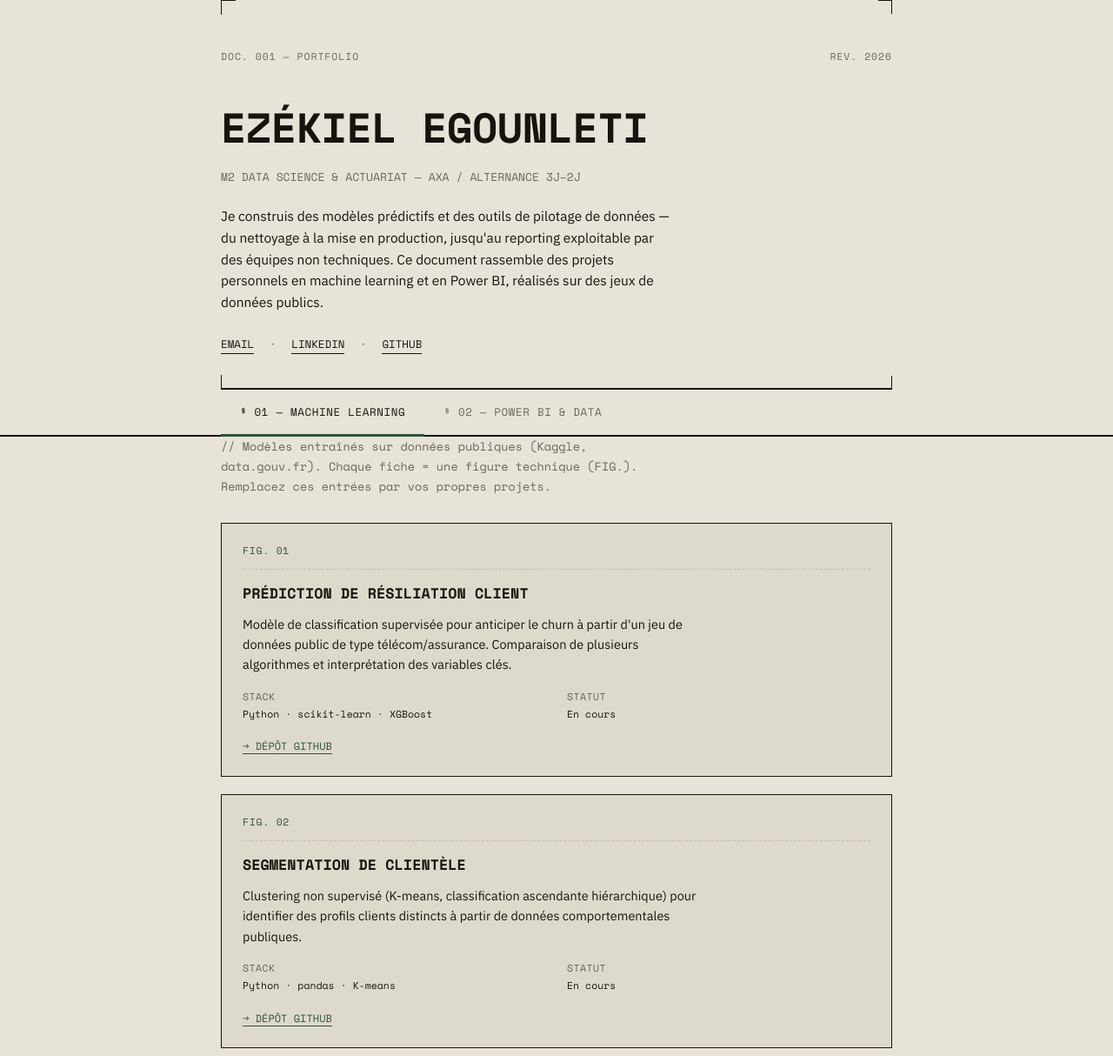
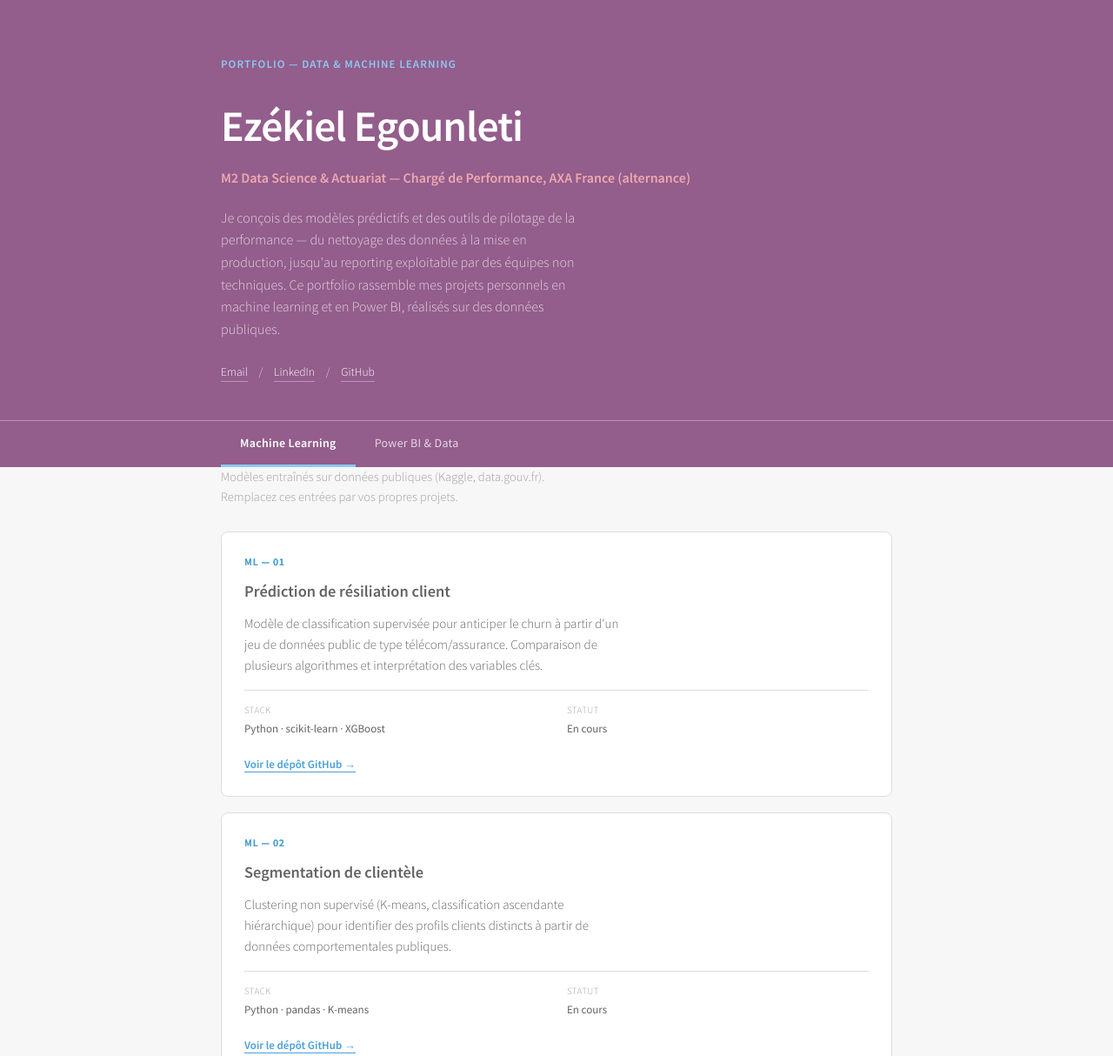
Before and after one commit to ezekiel27egoun/ezekiel27egoun.github.io, a plain HTML site: page index.html in a window 1280 px wide. Shown: the top 1214 px of the page at 87% size. Drawn offline with nearby package versions, Linux system fonts and the light colour scheme.

Commit message:
Add files via upload

```diff
--- a/index.html
+++ b/index.html
@@ -7,124 +7,119 @@
 <meta name="description" content="Portfolio data science, machine learning et Power BI d'Ezékiel Egounleti, M2 Data Science & Actuariat.">
 <link rel="preconnect" href="https://fonts.googleapis.com">
 <link rel="preconnect" href="https://fonts.gstatic.com" crossorigin>
-<link href="https://fonts.googleapis.com/css2?family=Space+Mono:wght@400;700&family=IBM+Plex+Sans:wght@400;500;600&display=swap" rel="stylesheet">
+<link href="https://fonts.googleapis.com/css2?family=Source+Sans+Pro:wght@300;400;600&display=swap" rel="stylesheet">
 <style>
   :root{
-    --paper: #E7E3D8;
-    --paper-line: rgba(23,20,15,0.14);
-    --ink: #17140F;
-    --ink-soft: rgba(23,20,15,0.60);
-    --signal: #C23B22;
-    --circuit: #2E5339;
-    --card: #DEDACB;
+    --bg-main: #935D8C;
+    --bg-light: #F7F7F7;
+    --card-bg: #FFFFFF;
+    --fg-onbg: rgba(255,255,255,0.75);
+    --fg-onbg-bold: #FFFFFF;
+    --fg-invert: #636363;
+    --fg-invert-light: rgba(99,99,99,0.6);
+    --border-onbg: rgba(255,255,255,0.35);
+    --border-invert: #DDDDDD;
+    --accent-ml: #8CC9F0;
+    --accent-data: #EFA8B0;
   }
 
   *{box-sizing:border-box; margin:0; padding:0;}
 
   body{
-    background:var(--paper);
-    color:var(--ink);
-    font-family:'IBM Plex Sans', sans-serif;
+    background:var(--bg-light);
+    color:var(--fg-invert);
+    font-family:'Source Sans Pro', Helvetica, sans-serif;
+    font-weight:300;
     line-height:1.6;
     -webkit-font-smoothing:antialiased;
   }
 
-  .mono{font-family:'Space Mono', monospace;}
   a{color:inherit;}
 
   .wrap{
     max-width:820px;
     margin:0 auto;
     padding:0 24px;
-    position:relative;
   }
 
-  .marks::before, .marks::after,
-  .marks .m-tr, .marks .m-br{
-    content:"";
-    position:absolute;
-    width:16px; height:16px;
-    border:1.5px solid var(--ink);
-  }
-  .marks::before{ top:0; left:24px; border-right:none; border-bottom:none; }
-  .marks::after{ bottom:0; left:24px; border-right:none; border-top:none; }
-  .marks .m-tr{ top:0; right:24px; border-left:none; border-bottom:none; }
-  .marks .m-br{ bottom:0; right:24px; border-left:none; border-top:none; }
-
+  /* ---------- HERO ---------- */
   .hero{
-    position:relative;
-    padding:56px 0 40px;
-    border-bottom:2px solid var(--ink);
+    background:var(--bg-main);
+    color:var(--fg-onbg);
+    padding:64px 0 44px;
   }
 
-  .doc-id{
-    font-family:'Space Mono', monospace;
-    font-size:11.5px;
+  .eyebrow{
+    font-size:13px;
     letter-spacing:0.08em;
-    color:var(--ink-soft);
     text-transform:uppercase;
-    margin-bottom:34px;
-    display:flex;
-    justify-content:space-between;
+    color:var(--accent-ml);
+    margin-bottom:20px;
+    font-weight:600;
   }
 
   h1{
-    font-family:'Space Mono', monospace;
-    font-weight:700;
-    font-size:clamp(2rem, 5.6vw, 3rem);
-    letter-spacing:-0.01em;
-    text-transform:uppercase;
+    font-weight:600;
+    font-size:clamp(2.1rem, 5.6vw, 3.1rem);
+    letter-spacing:-0.02em;
+    color:var(--fg-onbg-bold);
     margin-bottom:8px;
   }
 
   .role{
-    font-family:'Space Mono', monospace;
-    font-size:13px;
-    color:var(--ink-soft);
-    margin-bottom:22px;
+    font-size:16px;
+    color:var(--accent-data);
+    font-weight:600;
+    margin-bottom:20px;
   }
 
   .intro{
     max-width:56ch;
-    font-size:15.5px;
-    color:var(--ink);
+    font-size:16px;
+    color:var(--fg-onbg);
   }
 
   .contact-line{
     margin-top:26px;
-    font-family:'Space Mono', monospace;
-    font-size:12.5px;
+    font-size:13.5px;
   }
   .contact-line a{
     text-decoration:none;
-    border-bottom:1.5px solid var(--ink);
-    padding-bottom:1px;
+    border-bottom:1px solid var(--border-onbg);
+    padding-bottom:2px;
+    color:var(--fg-onbg-bold);
+    transition:border-color .2s, color .2s;
   }
-  .contact-line a:hover{color:var(--signal); border-color:var(--signal);}
-  .contact-line span.sep{color:var(--ink-soft); margin:0 10px;}
+  .contact-line a:hover{color:var(--accent-ml); border-color:var(--accent-ml);}
+  .contact-line span.sep{color:var(--fg-onbg); margin:0 10px;}
 
-  .tabs-row{ border-bottom:2px solid var(--ink); }
+  /* ---------- TABS ---------- */
+  .tabs-row{
+    background:var(--bg-main);
+    border-top:1px solid var(--border-onbg);
+  }
   .ledger-tabs{ display:flex; }
   .tab{
-    font-family:'Space Mono', monospace;
-    font-size:12.5px;
-    letter-spacing:0.05em;
-    text-transform:uppercase;
+    font-size:14px;
+    letter-spacing:0.02em;
     background:transparent;
-    color:var(--ink-soft);
+    color:var(--fg-onbg);
     border:none;
     padding:16px 22px;
     cursor:pointer;
     border-bottom:3px solid transparent;
-    margin-bottom:-2px;
+    font-family:'Source Sans Pro', sans-serif;
+    font-weight:400;
     transition:color .2s, border-color .2s;
   }
-  .tab.active{color:var(--ink);}
-  .tab[data-tab="ml"].active{border-color:var(--circuit);}
-  .tab[data-tab="data"].active{border-color:var(--signal);}
-  .tab:not(.active):hover{color:var(--ink);}
+  .tab.active{color:var(--fg-onbg-bold); font-weight:600;}
+  .tab[data-tab="ml"].active{border-color:var(--accent-ml);}
+  .tab[data-tab="data"].active{border-color:var(--accent-data);}
+  .tab:not(.active):hover{color:var(--fg-onbg-bold);}
 
+  /* ---------- PANELS / CARDS ---------- */
   main{padding:44px 0 40px;}
+
   .panel{display:none;}
   .panel.active{display:block; animation:fadein .3s ease both;}
 
@@ -134,49 +129,47 @@
   }
 
   .panel-note{
-    font-size:13.5px;
-    color:var(--ink-soft);
+    font-size:14.5px;
+    color:var(--fg-invert-light);
     max-width:58ch;
-    margin-bottom:30px;
-    font-family:'Space Mono', monospace;
-    line-height:1.7;
+    margin-bottom:28px;
   }
 
   .spec{
-    background:var(--card);
-    border:1.5px solid var(--ink);
-    padding:22px 24px;
-    margin-bottom:20px;
+    background:var(--card-bg);
+    border:1px solid var(--border-invert);
+    border-radius:8px;
+    padding:24px 26px;
+    margin-bottom:18px;
   }
 
   .spec-head{
     display:flex;
     justify-content:space-between;
     align-items:baseline;
-    border-bottom:1px dashed var(--paper-line);
-    padding-bottom:12px;
-    margin-bottom:14px;
+    margin-bottom:10px;
   }
 
   .spec-id{
-    font-family:'Space Mono', monospace;
-    font-size:11.5px;
+    font-size:12px;
     letter-spacing:0.06em;
+    text-transform:uppercase;
+    font-weight:600;
   }
-  #ml .spec-id{color:var(--circuit);}
-  #data .spec-id{color:var(--signal);}
+  #ml .spec-id{color:var(--accent-ml); text-shadow:0 0 0 currentColor;}
+  #ml .spec-id{color:#4A9FD6;}
+  #data .spec-id{color:#D9748A;}
 
   .spec-title{
-    font-family:'Space Mono', monospace;
-    font-weight:700;
-    font-size:1.05rem;
-    text-transform:uppercase;
+    font-weight:600;
+    font-size:1.15rem;
+    color:var(--fg-invert);
     margin-bottom:10px;
   }
 
   .spec-desc{
-    font-size:14.5px;
-    color:var(--ink);
+    font-size:15px;
+    color:var(--fg-invert);
     max-width:60ch;
     margin-bottom:16px;
   }
@@ -185,26 +178,28 @@
     display:grid;
     grid-template-columns:1fr 1fr;
     gap:10px 24px;
-    font-family:'Space Mono', monospace;
-    font-size:11.5px;
-    margin-bottom:14px;
+    font-size:13px;
+    margin-bottom:16px;
+    border-top:1px solid var(--border-invert);
+    padding-top:14px;
   }
-  .spec-fields dt{color:var(--ink-soft); text-transform:uppercase; letter-spacing:0.04em;}
-  .spec-fields dd{margin-top:2px;}
+  .spec-fields dt{color:var(--fg-invert-light); text-transform:uppercase; letter-spacing:0.03em; font-size:11px;}
+  .spec-fields dd{margin-top:3px; font-weight:400;}
 
   .spec-link{
-    font-family:'Space Mono', monospace;
-    font-size:12px;
+    font-size:13px;
     text-decoration:none;
-    border-bottom:1.5px solid currentColor;
+    font-weight:600;
+    border-bottom:1px solid currentColor;
   }
-  #ml .spec-link{color:var(--circuit);}
-  #data .spec-link{color:var(--signal);}
+  #ml .spec-link{color:#4A9FD6;}
+  #data .spec-link{color:#D9748A;}
 
   .embed-frame{
     margin-top:14px;
-    border:1.5px solid var(--ink);
-    background:var(--paper);
+    border:1px solid var(--border-invert);
+    border-radius:6px;
+    background:var(--bg-light);
     padding:10px;
   }
   .embed-frame iframe{
@@ -214,31 +209,34 @@
     display:block;
   }
   .embed-caption{
-    font-family:'Space Mono', monospace;
-    font-size:10.5px;
-    color:var(--ink-soft);
+    font-size:11px;
+    color:var(--fg-invert-light);
     margin-top:8px;
   }
 
+  /* ---------- FOOTER ---------- */
   footer{
-    border-top:2px solid var(--ink);
-    padding:22px 0 60px;
-    font-family:'Space Mono', monospace;
-    font-size:11.5px;
-    color:var(--ink-soft);
+    background:var(--bg-main);
+    color:var(--fg-onbg);
+    padding:24px 0;
+    font-size:12.5px;
     display:flex;
     justify-content:space-between;
     flex-wrap:wrap;
     gap:10px;
-    text-transform:uppercase;
-    letter-spacing:0.03em;
+  }
+  footer .wrap{
+    display:flex;
+    justify-content:space-between;
+    flex-wrap:wrap;
+    gap:10px;
+    width:100%;
   }
 
   @media (max-width:560px){
-    .hero{padding:44px 0 32px;}
+    .hero{padding:48px 0 32px;}
     .spec-fields{grid-template-columns:1fr;}
-    footer{flex-direction:column;}
-    .doc-id{flex-direction:column; gap:4px;}
+    footer .wrap{flex-direction:column;}
   }
 
   @media (prefers-reduced-motion: reduce){
@@ -248,36 +246,31 @@
 </head>
 <body>
 
-<div class="wrap marks">
-  <span class="m-tr"></span><span class="m-br"></span>
-
-  <header class="hero">
-    <p class="doc-id">
-      <span>DOC. 001 — PORTFOLIO</span>
-      <span>REV. 2026</span>
-    </p>
+<header class="hero">
+  <div class="wrap">
+    <p class="eyebrow">Portfolio — Data &amp; Machine Learning</p>
     <h1>Ezékiel Egounleti</h1>
-    <p class="role mono">M2 DATA SCIENCE &amp; ACTUARIAT — AXA / ALTERNANCE 3J–2J</p>
+    <p class="role">M2 Data Science &amp; Actuariat — Chargé de Performance, AXA France (alternance)</p>
     <p class="intro">
-      Je construis des modèles prédictifs et des outils de pilotage de données —
-      du nettoyage à la mise en production, jusqu'au reporting exploitable par des équipes non techniques.
-      Ce document rassemble des projets personnels en machine learning et en Power BI, réalisés sur des jeux de données publics.
+      Je conçois des modèles prédictifs et des outils de pilotage de la performance — du nettoyage des données
+      à la mise en production, jusqu'au reporting exploitable par des équipes non techniques. Ce portfolio
+      rassemble mes projets personnels en machine learning et en Power BI, réalisés sur des données publiques.
     </p>
     <p class="contact-line">
-      <a href="mailto:votre.email@example.com">EMAIL</a>
-      <span class="sep">·</span>
-      <a href="https://www.linkedin.com/in/votre-profil" target="_blank" rel="noopener">LINKEDIN</a>
-      <span class="sep">·</span>
-      <a href="https://github.com/votre-pseudo" target="_blank" rel="noopener">GITHUB</a>
+      <a href="mailto:votre.email@example.com">Email</a>
+      <span class="sep">/</span>
+      <a href="https://www.linkedin.com/in/votre-profil" target="_blank" rel="noopener">LinkedIn</a>
+      <span class="sep">/</span>
+      <a href="https://github.com/votre-pseudo" target="_blank" rel="noopener">GitHub</a>
     </p>
-  </header>
-</div>
+  </div>
+</header>
 
 <div class="tabs-row">
   <div class="wrap">
     <nav class="ledger-tabs" role="tablist" aria-label="Sections du portfolio">
-      <button class="tab active" data-tab="ml" role="tab" aria-selected="true">§ 01 — Machine Learning</button>
-      <button class="tab" data-tab="data" role="tab" aria-selected="false">§ 02 — Power BI &amp; Data</button>
+      <button class="tab active" data-tab="ml" role="tab" aria-selected="true">Machine Learning</button>
+      <button class="tab" data-tab="data" role="tab" aria-selected="false">Power BI &amp; Data</button>
     </nav>
   </div>
 </div>
@@ -286,12 +279,11 @@
 
   <section id="ml" class="panel active" role="tabpanel">
     <p class="panel-note">
-      // Modèles entraînés sur données publiques (Kaggle, data.gouv.fr). Chaque fiche = une figure technique (FIG.).
-      Remplacez ces entrées par vos propres projets.
+      Modèles entraînés sur données publiques (Kaggle, data.gouv.fr). Remplacez ces entrées par vos propres projets.
     </p>
 
     <div class="spec">
-      <div class="spec-head"><span class="spec-id">FIG. 01</span></div>
+      <div class="spec-head"><span class="spec-id">ML — 01</span></div>
       <p class="spec-title">Prédiction de résiliation client</p>
       <p class="spec-desc">
         Modèle de classification supervisée pour anticiper le churn à partir d'un jeu de données public de type télécom/assurance.
@@ -301,11 +293,11 @@
         <div><dt>Stack</dt><dd>Python · scikit-learn · XGBoost</dd></div>
         <div><dt>Statut</dt><dd>En cours</dd></div>
       </dl>
-      <a class="spec-link" href="#" target="_blank" rel="noopener">→ DÉPÔT GITHUB</a>
+      <a class="spec-link" href="#" target="_blank" rel="noopener">Voir le dépôt GitHub →</a>
     </div>
 
     <div class="spec">
-      <div class="spec-head"><span class="spec-id">FIG. 02</span></div>
+      <div class="spec-head"><span class="spec-id">ML — 02</span></div>
       <p class="spec-title">Segmentation de clientèle</p>
       <p class="spec-desc">
         Clustering non supervisé (K-means, classification ascendante hiérarchique) pour identifier des profils clients distincts
@@ -315,11 +307,11 @@
         <div><dt>Stack</dt><dd>Python · pandas · K-means</dd></div>
         <div><dt>Statut</dt><dd>En cours</dd></div>
       </dl>
-      <a class="spec-link" href="#" target="_blank" rel="noopener">→ DÉPÔT GITHUB</a>
+      <a class="spec-link" href="#" target="_blank" rel="noopener">Voir le dépôt GitHub →</a>
     </div>
 
     <div class="spec">
-      <div class="spec-head"><span class="spec-id">FIG. 03</span></div>
+      <div class="spec-head"><span class="spec-id">ML — 03</span></div>
       <p class="spec-title">Prévision de série temporelle</p>
       <p class="spec-desc">
         Modélisation d'une série temporelle (demande, fréquentation ou sinistralité simulée) avec comparaison
@@ -329,17 +321,17 @@
         <div><dt>Stack</dt><dd>Python · Prophet · statsmodels</dd></div>
         <div><dt>Statut</dt><dd>À venir</dd></div>
       </dl>
-      <a class="spec-link" href="#" target="_blank" rel="noopener">→ DÉPÔT GITHUB</a>
+      <a class="spec-link" href="#" target="_blank" rel="noopener">Voir le dépôt GitHub →</a>
     </div>
   </section>
 
   <section id="data" class="panel" role="tabpanel">
     <p class="panel-note">
-      // Tableaux de bord Power BI, publiés via « Publier sur le web » et intégrés ci-dessous. Chaque fiche = un tableau technique (TAB.).
+      Tableaux de bord Power BI, publiés via « Publier sur le web » et intégrés ci-dessous en aperçu.
     </p>
 
     <div class="spec">
-      <div class="spec-head"><span class="spec-id">TAB. 01</span></div>
+      <div class="spec-head"><span class="spec-id">DATA — 01</span></div>
       <p class="spec-title">Suivi RH — turnover &amp; absentéisme</p>
       <p class="spec-desc">
         Tableau de bord de pilotage RH sur données synthétiques : évolution du turnover, causes de départ, taux d'absentéisme par service.
@@ -355,7 +347,7 @@
     </div>
 
     <div class="spec">
-      <div class="spec-head"><span class="spec-id">TAB. 02</span></div>
+      <div class="spec-head"><span class="spec-id">DATA — 02</span></div>
       <p class="spec-title">Ventes retail multi-régions</p>
       <p class="spec-desc">
         Dashboard de suivi commercial : chiffre d'affaires par région, évolution mensuelle, top produits et analyse des écarts vs objectifs.
@@ -364,11 +356,11 @@
         <div><dt>Stack</dt><dd>Power BI · Power Query</dd></div>
         <div><dt>Statut</dt><dd>À venir</dd></div>
       </dl>
-      <a class="spec-link" href="#" target="_blank" rel="noopener">→ RAPPORT PUBLIÉ</a>
+      <a class="spec-link" href="#" target="_blank" rel="noopener">Voir le rapport publié →</a>
     </div>
 
     <div class="spec">
-      <div class="spec-head"><span class="spec-id">TAB. 03</span></div>
+      <div class="spec-head"><span class="spec-id">DATA — 03</span></div>
       <p class="spec-title">Suivi opérationnel logistique</p>
       <p class="spec-desc">
         Suivi des délais de livraison et taux de service par entrepôt, avec alertes visuelles sur les écarts critiques.
@@ -377,15 +369,17 @@
         <div><dt>Stack</dt><dd>Power BI · DAX</dd></div>
         <div><dt>Statut</dt><dd>À venir</dd></div>
       </dl>
-      <a class="spec-link" href="#" target="_blank" rel="noopener">→ RAPPORT PUBLIÉ</a>
+      <a class="spec-link" href="#" target="_blank" rel="noopener">Voir le rapport publié →</a>
     </div>
   </section>
 
 </main>
 
 <footer>
-  <span>© <span id="year"></span> EZÉKIEL EGOUNLETI</span>
-  <span>HÉBERGÉ SUR GITHUB PAGES</span>
+  <div class="wrap">
+    <span>© <span id="year"></span> Ezékiel Egounleti</span>
+    <span>Hébergé sur GitHub Pages</span>
+  </div>
 </footer>
 
 <script>
```
